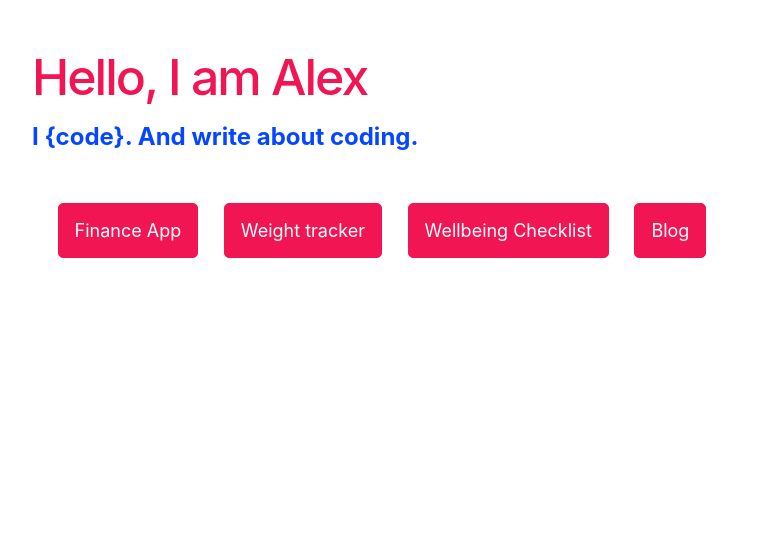
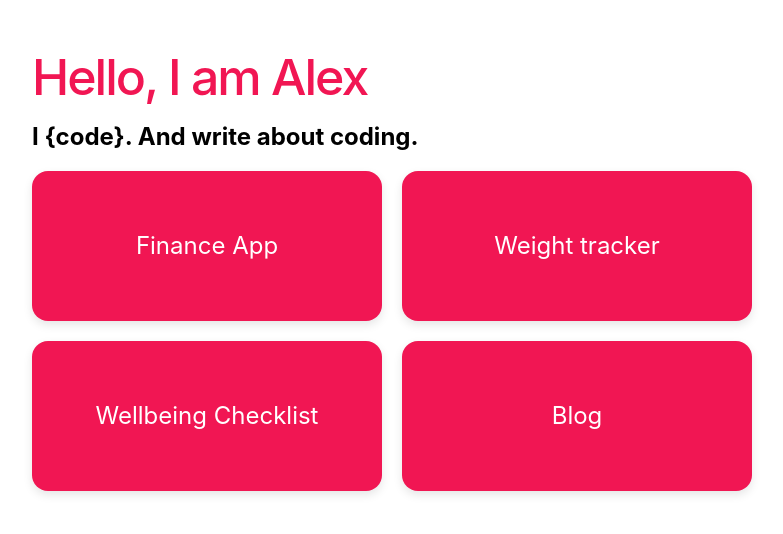
Before and after one commit to alex-sav92/alex-sav92.github.io, an Angular app in the folder app-source/alex-portfolio-app/: page / in a window 1280 px wide. Shown: the top 534 px of the page, without its empty margins (258-1041 px from the left). Built offline with nearby package versions, Linux system fonts and the light colour scheme.

Commit message:
styling home

```diff
--- a/app-source/alex-portfolio-app/src/app/app.component.scss
+++ b/app-source/alex-portfolio-app/src/app/app.component.scss
@@ -44,10 +44,6 @@
     font-family: "Inter Tight", -apple-system, BlinkMacSystemFont, "Segoe UI", Roboto,
       Helvetica, Arial, sans-serif, "Apple Color Emoji", "Segoe UI Emoji",
       "Segoe UI Symbol";
-  }
-
-  h2 {
-    color: var(--bright-blue);
   }
 
   p {
--- a/app-source/alex-portfolio-app/src/app/article/article.component.html
+++ b/app-source/alex-portfolio-app/src/app/article/article.component.html
@@ -2,7 +2,9 @@
     <div class="article">
         <div class="under">
             <h1><a class="link-title" [routerLink]="['/blog/', item?.seoTitle]">{{item?.title}}</a></h1>
-            <p><strong>{{item?.published | date: 'mediumDate'}}</strong></p>
+            <p>
+                <strong>{{item?.published | date: 'mediumDate'}}</strong>
+            </p>
             <p>{{item?.shortContent}}</p>
         </div>
     </div>
@@ -11,8 +13,13 @@
 <div *ngIf="compact == false">
     <div class="article-full">
         <h1>{{item?.title}}</h1>
-        <h4>{{item?.published | date: 'mediumDate'}}</h4>
+        <h4>{{item?.published | date: 'mediumDate'}}
+            <span *ngIf="item?.tags"> | Tags:
+                <span class="tag-value" *ngFor="let tag of item?.tags">{{tag}} </span>
+            </span>
+        </h4>
         <img src="/assets/{{item?.imageName}}">
         <div class="text" [innerHTML]="item?.content"></div>
+
     </div>
 </div>
--- a/app-source/alex-portfolio-app/src/app/article/article.component.scss
+++ b/app-source/alex-portfolio-app/src/app/article/article.component.scss
@@ -1,18 +1,16 @@
 h1 {
     color: var(--hot-red);
 }
-.link-title{
+.link-title {
     text-decoration: none;
     color: var(--hot-red);
 }
-a:link, a:hover, a:visited {
-    color: var(--hot-red);
-}
+
 a.readmore {
     font-size: 1.2rem;
     margin: 2px;
     color: var(--bright-blue);
-    border-bottom: 2px solid var(--bright-blue);
+    border-bottom: 2px solid black;
     text-decoration: none;
 
 }
@@ -21,7 +19,7 @@ a.readmore {
 .article-full>.text>p>a:visited {
     text-decoration: underline;
     font-weight: bold;
-    color: var(--hot-red);
+    color: var(--bright-blue);
 }
 .article-full>.text{
     font-size: 1.3rem;
@@ -34,13 +32,15 @@ a.readmore {
 }
 .article .under {
     margin-top: -25px;
-    border-right: 2px solid  var(--hot-red);
-    border-left: 2px solid  var(--hot-red);
-    border-radius: 1rem;
+    border: 1px solid black;
+    border-radius: 0.4rem;
     padding: 10px;
 }
 .article img, .article-full img {
     max-width: 100%;
+}
+.tag-value{
+    color: var(--bright-blue);
 }
 
 @media screen and (max-width: 650px) {
--- a/app-source/alex-portfolio-app/src/app/home/home.component.html
+++ b/app-source/alex-portfolio-app/src/app/home/home.component.html
@@ -1,4 +1,4 @@
-<div class="navigation">
+<div class="button-grid">
     <a href="/finance-app" class="button-link">Finance App</a>
     <a href="/weight-tracker" class="button-link">Weight tracker</a>
     <a href="/wellbeing-checklist" class="button-link">Wellbeing Checklist</a>
--- a/app-source/alex-portfolio-app/src/app/home/home.component.scss
+++ b/app-source/alex-portfolio-app/src/app/home/home.component.scss
@@ -1,17 +1,46 @@
-.navigation {
-    display: flex;
-    flex-direction: row;
-    justify-content: space-evenly;
-    margin-top: 2rem;
+.button-grid {
+  display: grid;
+  grid-template-columns: repeat(2, 350px);
+  grid-template-rows: repeat(2, 150px);
+  gap: 20px;
 }
-.button-link {
-    padding: 1rem 1rem;
-    //margin: 10px 0 10px;
-    color: white;
-    background-color: var(--hot-red);
-    border: 1px solid var(--hot-red);
-    border-radius: 5px;
-    color: white;
+
+.button-grid>.button-link {
     text-decoration: none;
-    font-size: large;
+  padding: 0;
+  border: none;
+  border-radius: 16px;
+  background: var(--hot-red);
+  color: white;
+  font-size: 24px;
+  cursor: pointer;
+  transition: all 0.2s ease;
+  box-shadow: 0 4px 10px rgba(0, 0, 0, 0.1);
+
+  display: flex;
+  justify-content: center;  /* horizontal */
+  align-items: center;      /* vertical */
+   box-shadow: 0 4px 10px rgba(0, 0, 0, 0.1);
 }
+
+.button-grid>.button-link:hover {
+  background: var(--bright-blue);
+  transform: translateY(-3px);
+  box-shadow: 0 6px 14px rgba(0, 0, 0, 0.15);
+}
+
+.button-grid>.button-link:active {
+  transform: translateY(0);
+  box-shadow: 0 3px 8px rgba(0, 0, 0, 0.1);
+}
+
+
+@media (max-width: 600px) {
+  .button-grid {
+    grid-template-columns: 1fr; /* one column */
+    grid-template-rows: none;   /* let rows size automatically */
+  }
+  .button-grid>button-link {
+    height: 220px; /* bigger on mobile */
+  }
+}
```
